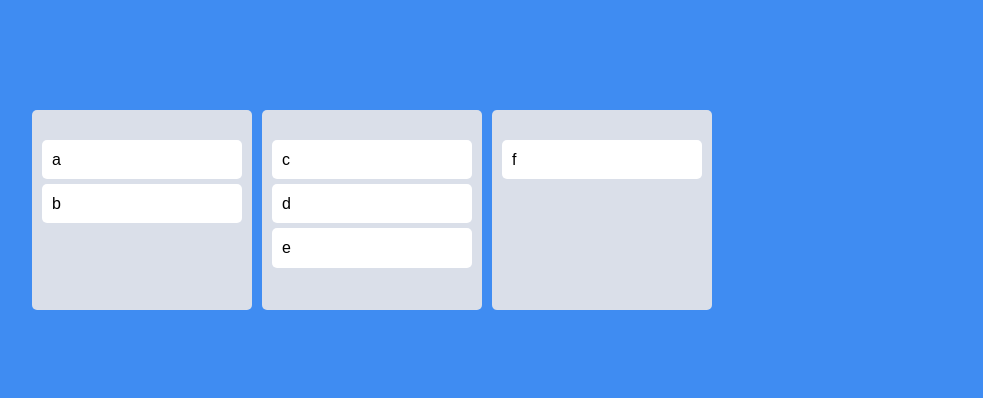
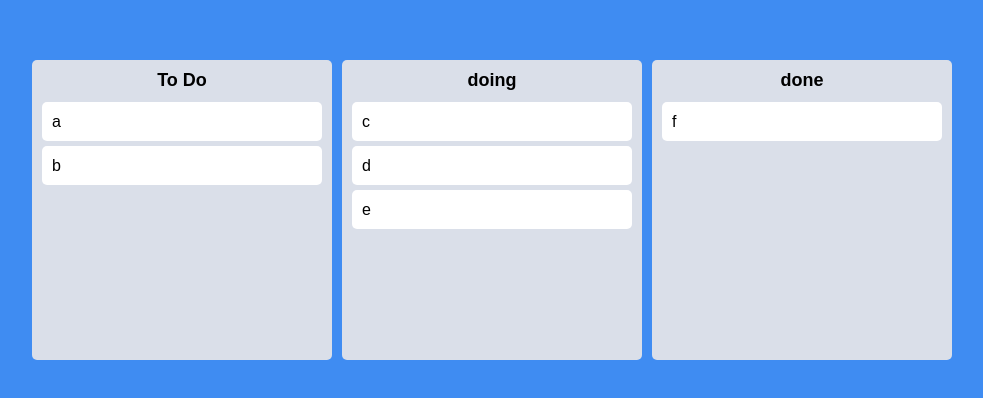
Before and after one commit to hyunjun00/react-master-class, a React (Create React App) app: page / in a window 1280 px wide. Shown: the part 190-588 px from the top of the page, without its empty margins (268-1251 px from the left). Built offline with nearby package versions, Linux system fonts and the light colour scheme.

Commit message:
Same Board Movement

```diff
--- a/src/App.tsx
+++ b/src/App.tsx
@@ -23,16 +23,23 @@
 
 function App() {
   const [toDos, setToDos] = useRecoilState(toDoState);
-  const onDragEnd = ({ draggableId, destination, source }: DropResult) => {
-    if (!destination) return;
-    /* setToDos((oldToDos) => {
-      const toDosCopy = [...oldToDos];
-      // 1)Delete item on source.index
-      toDosCopy.splice(source.index, 1);
-      // 2)Put back the item on the destination.index
-      toDosCopy.splice(destination?.index, 0, draggableId);
-      return toDosCopy;
-    }); */
+  const onDragEnd = (info: DropResult) => {
+    console.log(info);
+    const { destination, draggableId, source } = info;
+    if (destination?.droppableId === source.droppableId) {
+      // same board movement.
+      setToDos((allBoards) => {
+        const boardCopy = [...allBoards[source.droppableId]];
+        // 1)Delete item on source.index
+        boardCopy.splice(source.index, 1);
+        // 2)Put back the item on the destination.index
+        boardCopy.splice(destination?.index, 0, draggableId);
+        return {
+          ...allBoards,
+          [source.droppableId]: boardCopy,
+        };
+      });
+    }
   };
   return (
     <DragDropContext onDragEnd={onDragEnd}>
--- a/src/Components/Board.tsx
+++ b/src/Components/Board.tsx
@@ -3,11 +3,19 @@
 import styled from "styled-components";
 
 const Wrapper = styled.div`
+  width: 300px;
   padding: 20px 10px;
-  padding-top: 30px;
+  padding-top: 10px;
   background-color: ${(props) => props.theme.boardColor};
   border-radius: 5px;
-  min-height: 200px;
+  min-height: 300px;
+`;
+
+const Title = styled.h2`
+  text-align: center;
+  font-weight: 600;
+  margin-bottom: 10px;
+  font-size: 18px;
 `;
 
 interface IBoardProps {
@@ -17,16 +25,19 @@
 
 function Board({ toDos, boardId }: IBoardProps) {
   return (
+    <Wrapper>
+      <Title>{boardId}</Title>
       <Droppable droppableId={boardId}>
         {(magic) => (
-        <Wrapper ref={magic.innerRef} {...magic.droppableProps}>
+          <div ref={magic.innerRef} {...magic.droppableProps}>
             {toDos.map((toDo, index) => (
               <DraggableCard key={toDo} index={index} toDo={toDo} />
             ))}
             {magic.placeholder}
-        </Wrapper>
+          </div>
         )}
       </Droppable>
+    </Wrapper>
   );
 }
 
--- a/src/Components/DraggableCard.tsx
+++ b/src/Components/DraggableCard.tsx
@@ -15,7 +15,6 @@
 }
 
 function DraggableCard({ toDo, index }: IDraggableCardProps) {
-  console.log(toDo, "has been rendered");
   return (
     <Draggable key={toDo} draggableId={toDo} index={index}>
       {(magic) => (
--- a/src/atoms.tsx
+++ b/src/atoms.tsx
@@ -7,7 +7,7 @@
 export const toDoState = atom<IToDoState>({
   key: "toDo",
   default: {
-    to_do: ["a", "b"],
+    "To Do": ["a", "b"],
     doing: ["c", "d", "e"],
     done: ["f"],
   },
```
Lines whose indentation alone changed are shown as unchanged.
